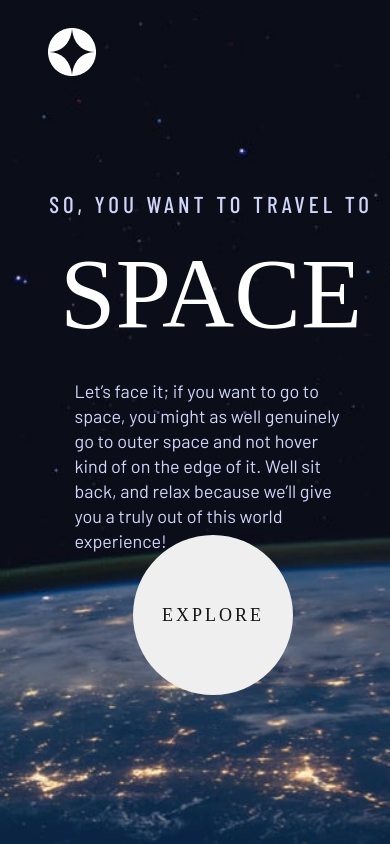
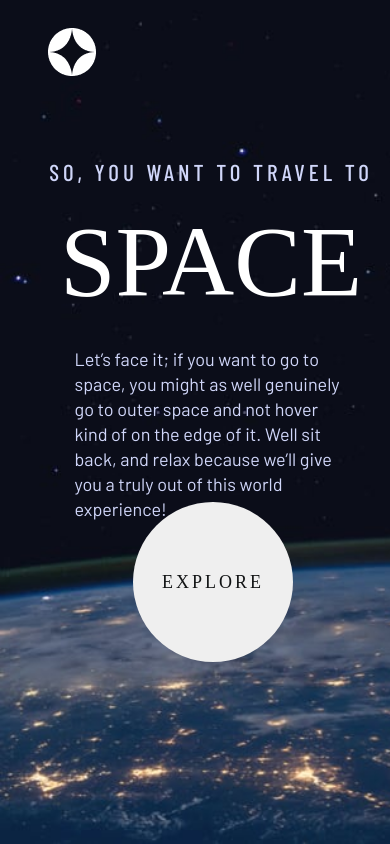
Before and after one commit to DjakaIT/spacetourism-react, a React (Vite) app: page / in a window 390 px wide. Built offline with nearby package versions, Linux system fonts and the light colour scheme; a web font is replaced by a local one.

Commit message:
updated css

```diff
--- a/src/css/home.css
+++ b/src/css/home.css
@@ -228,6 +228,11 @@ h5, h1{
         width: 70%;
     }
 
+    .home-text-container{
+        position: relative;
+        bottom: 2em;
+    }
+
     .explore-btn {
         height: 160px;
         width: 160px;
@@ -237,7 +242,7 @@ h5, h1{
 
     .explore-btn-container{
 
-        top: 22.1em;
+        top: 20em;
         left: 30%;
     }
 }
```
